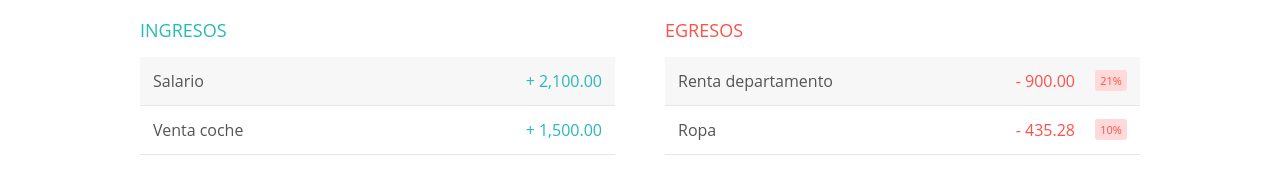
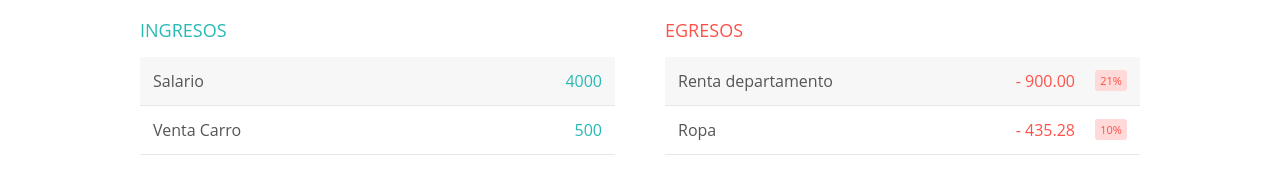
Before and after one commit to MrAnZa/Presupuesto-Angular, an Angular app: page / in a window 1280 px wide. Shown: the part 436-630 px from the top of the page. Built offline with nearby package versions, Linux system fonts and the light colour scheme.

Commit message:
Ingresos Component

```diff
--- a/src/app/ingreso/ingreso.component.html
+++ b/src/app/ingreso/ingreso.component.html
@@ -2,26 +2,16 @@
           <h2 class="ingreso_titulo">Ingresos</h2>
 
 
-              <div class="elemento limpiarEstilos">
-                  <div class="elemento_descripcion">Salario</div>
+              <div *ngFor="let ingreso of ingresos" class="elemento limpiarEstilos">
+                  <div class="elemento_descripcion">{{ingreso.descripcion}}</div>
                   <div class="right limpiarEstilos">
-                      <div class="elemento_valor">+ 2,100.00</div>
+                      <div class="elemento_valor">{{ingreso.valor}}</div>
                       <div class="elemento_eliminar">
                           <button class="elemento_eliminar--btn">
-                              <i class="ion-ios-close-outline"></i>
+                              <i class="ion-ios-close-outline" (click)="eliminarRegistro(ingreso)"></i>
                           </button>
                       </div>
                   </div>
               </div>
 
-              <div class="elemento limpiarEstilos">
-                  <div class="elemento_descripcion">Venta coche</div>
-                  <div class="right limpiarEstilos">
-                      <div class="elemento_valor">+ 1,500.00</div>
-                      <div class="elemento_eliminar">
-                          <button class="elemento_eliminar--btn"><i class="ion-ios-close-outline"></i></button>
-                      </div>
-                  </div>
-              </div>
-
       </div>
--- a/src/app/ingreso/ingreso.component.ts
+++ b/src/app/ingreso/ingreso.component.ts
@@ -1,4 +1,6 @@
 import { Component, OnInit } from '@angular/core';
+import {Ingreso} from './ingreso.model';
+import {IngresoServicio} from './ingreso.service';
 
 @Component({
   selector: 'app-ingreso',
@@ -6,10 +8,15 @@
   styleUrls: ['./ingreso.component.css']
 })
 export class IngresoComponent implements OnInit {
+ingresos: Ingreso[]=[];
 
-  constructor() { }
+  constructor(private ingresoServicio:IngresoServicio) { }
 
   ngOnInit() {
+  this.ingresos=this.ingresoServicio.ingresos;
+  }
+  eliminarRegistro(ingreso: Ingreso){
+  	this.ingresoServicio.eliminar(ingreso);
   }
 
 }
--- a/src/app/ingreso/ingreso.service.ts
+++ b/src/app/ingreso/ingreso.service.ts
@@ -5,4 +5,8 @@
 	new Ingreso("Salario",4000),
 	new Ingreso("Venta Carro",500)
 	];
+	eliminar(ingreso:Ingreso){
+		const indice: number = this.ingresos.indexOf(ingreso);
+		this.ingresos.splice(indice,1);
+	}
 }
```
